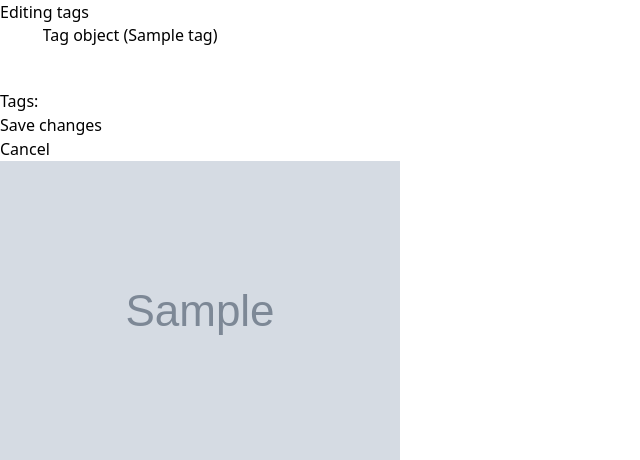
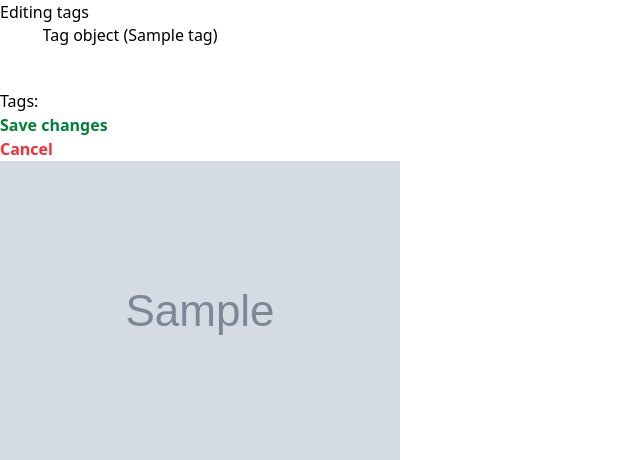
Before and after one commit to hourin9/Python-Imageboard, a Django app: page /artwork/1/edit/ in a window 1280 px wide. Shown: the top 460 px of the page, without its empty margins (0-640 px from the left). Run offline with Django 5.2, Linux system fonts and the light colour scheme; tables that the repository leaves empty hold one stand-in row (values such as "Sample post"); grey boxes marked "Sample" are stand-in pictures.

Commit message:
Fixed: minor ux bullshits

```diff
--- a/main/templates/imageupdate.html
+++ b/main/templates/imageupdate.html
@@ -7,10 +7,13 @@
 <form method="post">
     {% csrf_token %}
     {{ form.as_p }}
-    <button type="submit">Save changes</button>
+    <button type="submit" class="text-green-700 font-bold">
+        Save changes
+    </button>
 </form>
 
-<a href="{% url 'imageview' artwork.pk %}">
+<a href="{% url 'imageview' artwork.pk %}"
+    class="text-red-500 font-bold">
     Cancel
 </a>
 
--- a/main/templates/list.html
+++ b/main/templates/list.html
@@ -9,6 +9,7 @@
     <div class="w-1/6 p-6 break-words overflow-y-auto">
         <form method="get">
             <input type="text" name="q" placeholder="Search tags"
+                value="{{ request.GET.q }}"
                 class="border p-1 w-full">
             <button type="submit" class="border bg-gray-200 p-1">
                 Search
```
